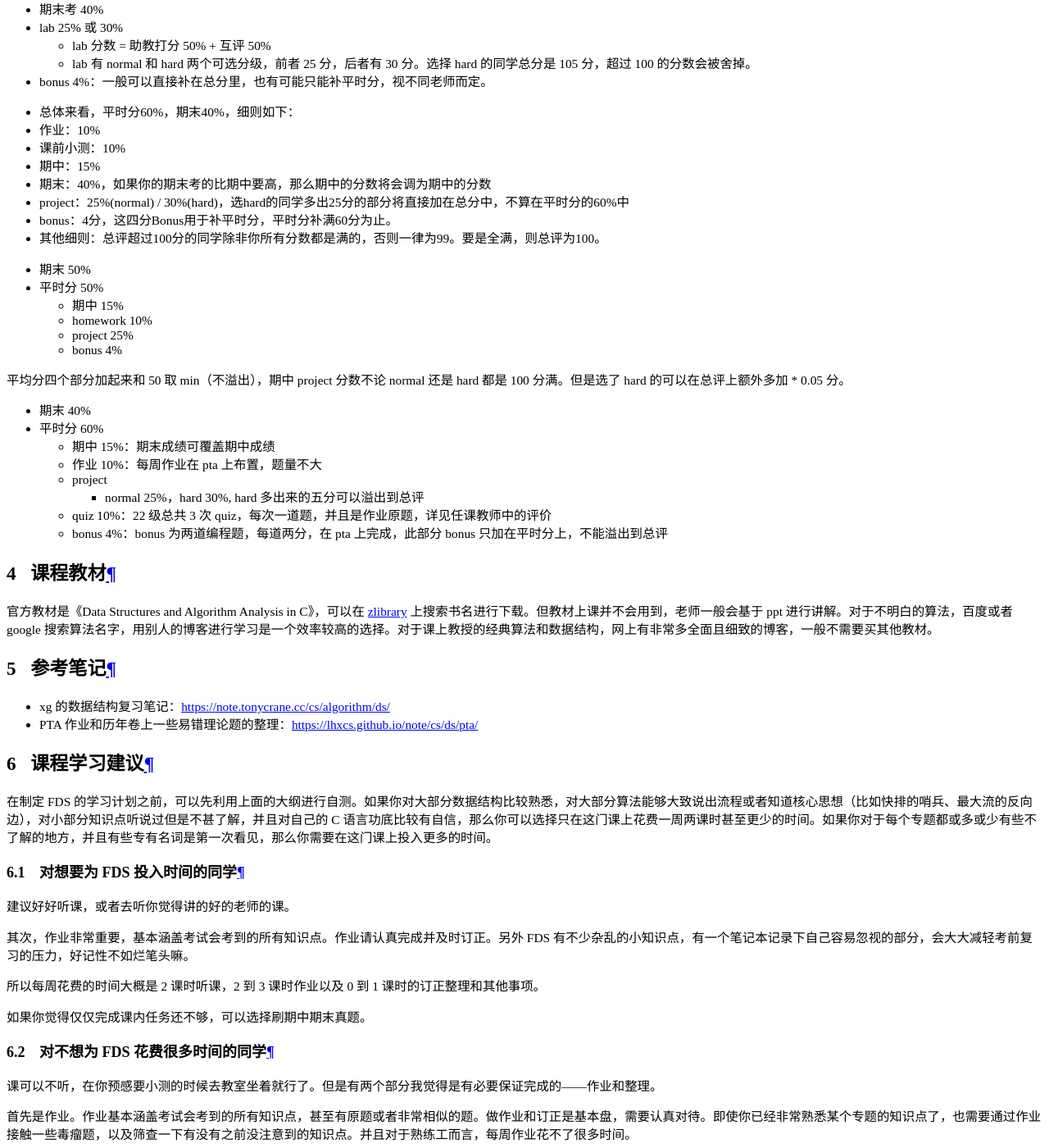
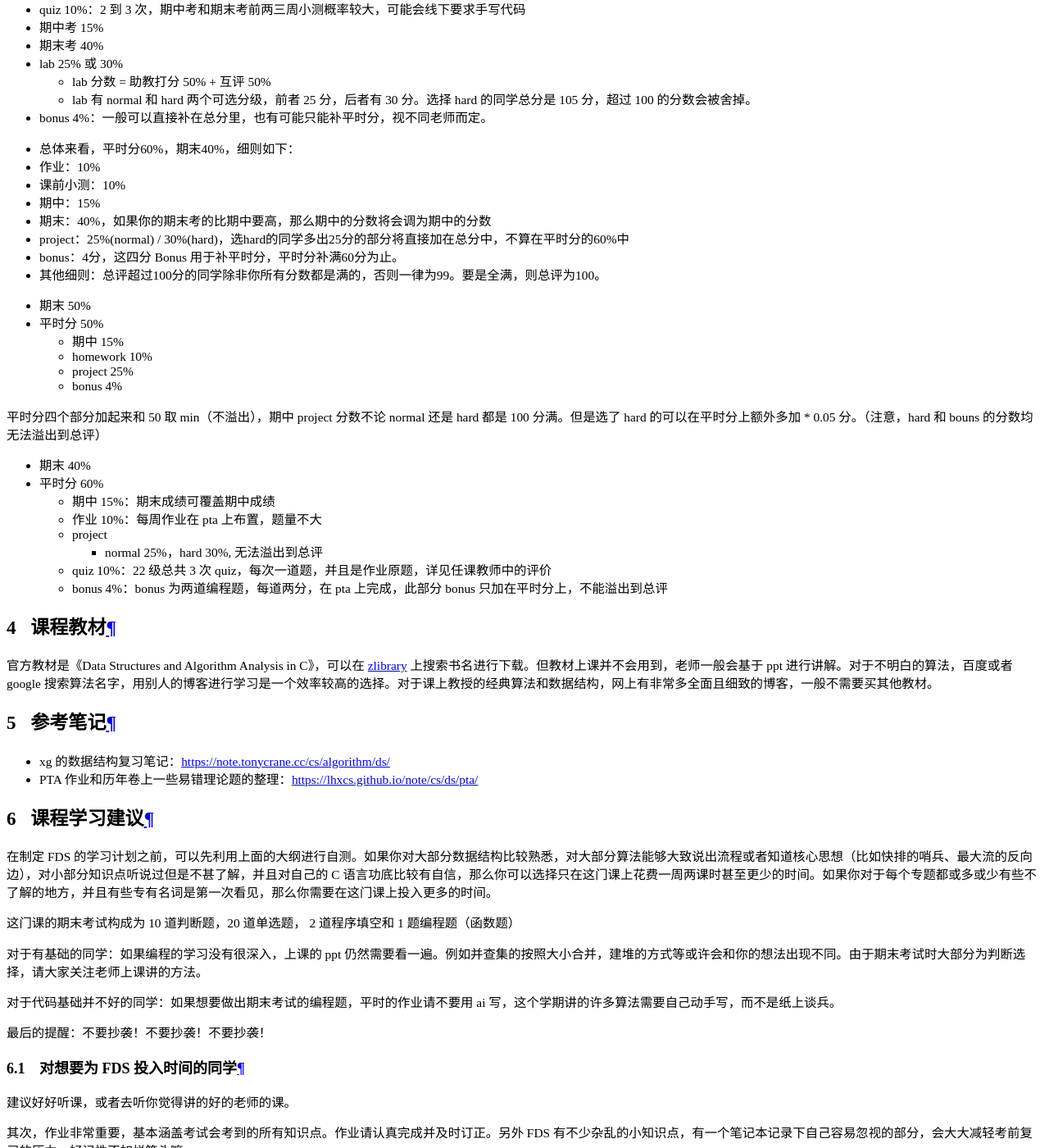
Before and after one commit to ZJU-Turing/TuringCourses, an MkDocs documentation site: the page built from docs/major/data_structure/index.md, in a window 1280 px wide and 1400 px high, scrolled down 18761 px. Shown: the whole window at 82% size. Built offline with MkDocs 1.6.1 and Material for MkDocs 9.7.7, drawn with Linux system fonts in a browser that asks for light colours; comment, search, counter and statistics services are not loaded; some of the changed text lies outside the part shown.

Commit message:
FDS 更新
更改的地方：
改掉cy和hqm的总评溢出
增加自己的一些课程学习建议
修改hqm老师的一些描述
加上了期末的描述，加上针对期末的复习建议

```diff
--- a/docs/major/data_structure/index.md
+++ b/docs/major/data_structure/index.md
@@ -3,6 +3,12 @@ grave: https://zju-turing.github.io/TuringCoursesGrave/major_basic/data_structur
 ---
 
 # 数据结构基础
+
+<div class="badges">
+<span class="badge cs-badge">CS 专业基础</span>
+<span class="badge ai-badge">AI 专业基础</span>
+<span class="badge is-badge">IS 专业基础</span>
+</div>
 
 ## 课程学习内容
 
@@ -107,9 +113,11 @@ FDS 按专题授课，主要介绍栈、队列、树、堆、并查集、图等
 === "何钦铭"
     中文讲课，ppt 英文，讲课内容完全参照 ppt。
 
-    不点名不小测（都不占分数），但是有可能会在课前在 pta 开一套题目作为签到（分数计入作业，但是 21 级只是口头说过，并没有这样搞过）。
+    不点名不小测（都不占分数），但代价是期末分数占总评的50%，需要认真对待。
 
-    总评成绩 bonus 不溢出，但 hard 多的 5 分总评可以溢出。期末分数占比是最重的（50%），需要认真对待。
+    老师人很好，project 经常出现延迟 ddl 的情况，相较于隔壁 cy 班级会更加灵活。
+
+    推荐有基础的同学选他的课，你可以不用担心旷课被扣平时分。
 
 === "杨子祺"
     中文讲课，上课节奏适中，知识点讲解也比较清楚，也会有适当的代码讲解。
@@ -135,7 +143,7 @@ FDS 按专题授课，主要介绍栈、队列、树、堆、并查集、图等
     - 期中：15%
     - 期末：40%，如果你的期末考的比期中要高，那么期中的分数将会调为期中的分数
     - project：25%(normal) / 30%(hard)，选hard的同学多出25分的部分将直接加在总分中，不算在平时分的60%中
-    - bonus：4分，这四分Bonus用于补平时分，平时分补满60分为止。
+    - bonus：4分，这四分 Bonus 用于补平时分，平时分补满60分为止。
     - 其他细则：总评超过100分的同学除非你所有分数都是满的，否则一律为99。要是全满，则总评为100。
 
 === "何钦铭"
@@ -146,7 +154,7 @@ FDS 按专题授课，主要介绍栈、队列、树、堆、并查集、图等
         - project 25%
         - bonus 4%
 
-    平均分四个部分加起来和 50 取 min（不溢出），期中 project 分数不论 normal 还是 hard 都是 100 分满。但是选了 hard 的可以在总评上额外多加 <project 分数（100 满）> * 0.05 分。
+    平时分四个部分加起来和 50 取 min（不溢出），期中 project 分数不论 normal 还是 hard 都是 100 分满。但是选了 hard 的可以在平时分上额外多加 <project 分数（100 满）> * 0.05 分。（注意，hard 和 bouns 的分数均无法溢出到总评）
 
 === "杨子祺"
     - 期末 40%
@@ -154,7 +162,7 @@ FDS 按专题授课，主要介绍栈、队列、树、堆、并查集、图等
         - 期中 15%：期末成绩可覆盖期中成绩
         - 作业 10%：每周作业在 pta 上布置，题量不大
         - project
-            - normal 25%，hard 30%, hard 多出来的五分可以溢出到总评
+            - normal 25%，hard 30%, 无法溢出到总评
         - quiz 10%：22 级总共 3 次 quiz，每次一道题，并且是作业原题，详见任课教师中的评价
         - bonus 4%：bonus 为两道编程题，每道两分，在 pta 上完成，此部分 bonus 只加在平时分上，不能溢出到总评
 
@@ -171,6 +179,14 @@ FDS 按专题授课，主要介绍栈、队列、树、堆、并查集、图等
 ## 课程学习建议
 
 在制定 FDS 的学习计划之前，可以先利用上面的大纲进行自测。如果你对大部分数据结构比较熟悉，对大部分算法能够大致说出流程或者知道核心思想（比如快排的哨兵、最大流的反向边），对小部分知识点听说过但是不甚了解，并且对自己的 C 语言功底比较有自信，那么你可以选择只在这门课上花费一周两课时甚至更少的时间。如果你对于每个专题都或多或少有些不了解的地方，并且有些专有名词是第一次看见，那么你需要在这门课上投入更多的时间。
+
+这门课的期末考试构成为 10 道判断题，20 道单选题， 2 道程序填空和 1 题编程题（函数题）
+
+对于有基础的同学：如果编程的学习没有很深入，上课的 ppt 仍然需要看一遍。例如并查集的按照大小合并，建堆的方式等或许会和你的想法出现不同。由于期末考试时大部分为判断选择，请大家关注老师上课讲的方法。
+
+对于代码基础并不好的同学：如果想要做出期末考试的编程题，平时的作业请不要用 ai 写，这个学期讲的许多算法需要自己动手写，而不是纸上谈兵。
+
+最后的提醒：不要抄袭！不要抄袭！不要抄袭！
 
 ### 对想要为 FDS 投入时间的同学
 
```
